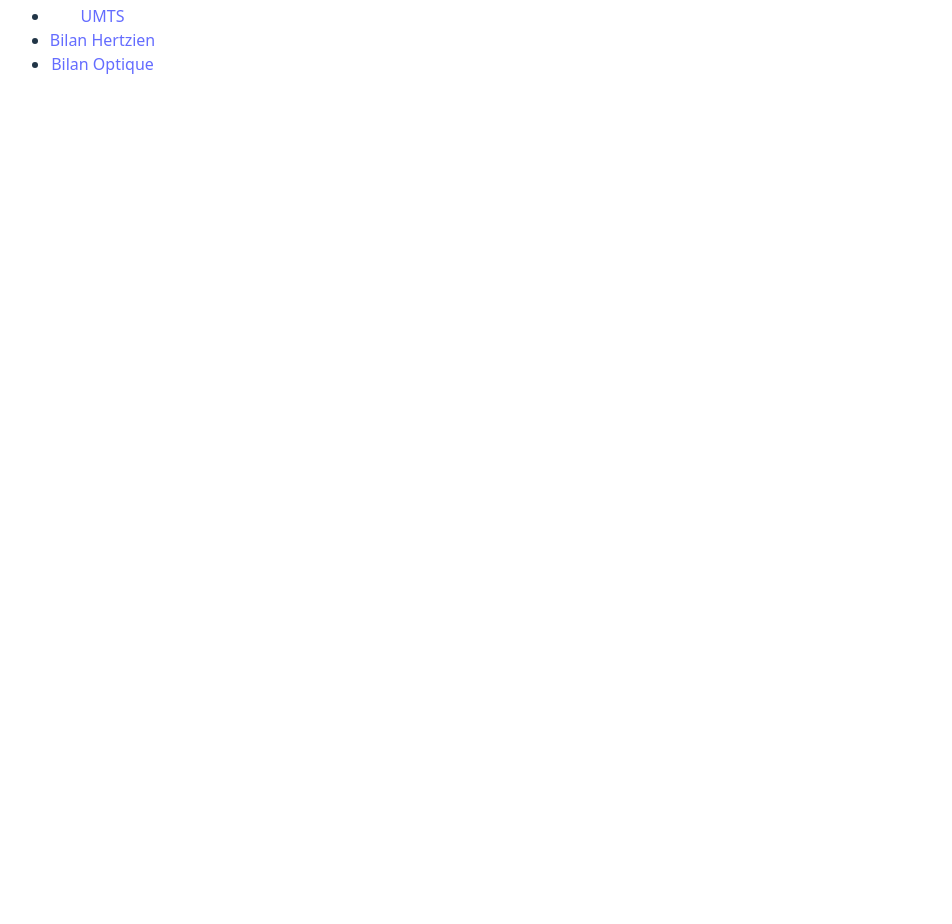
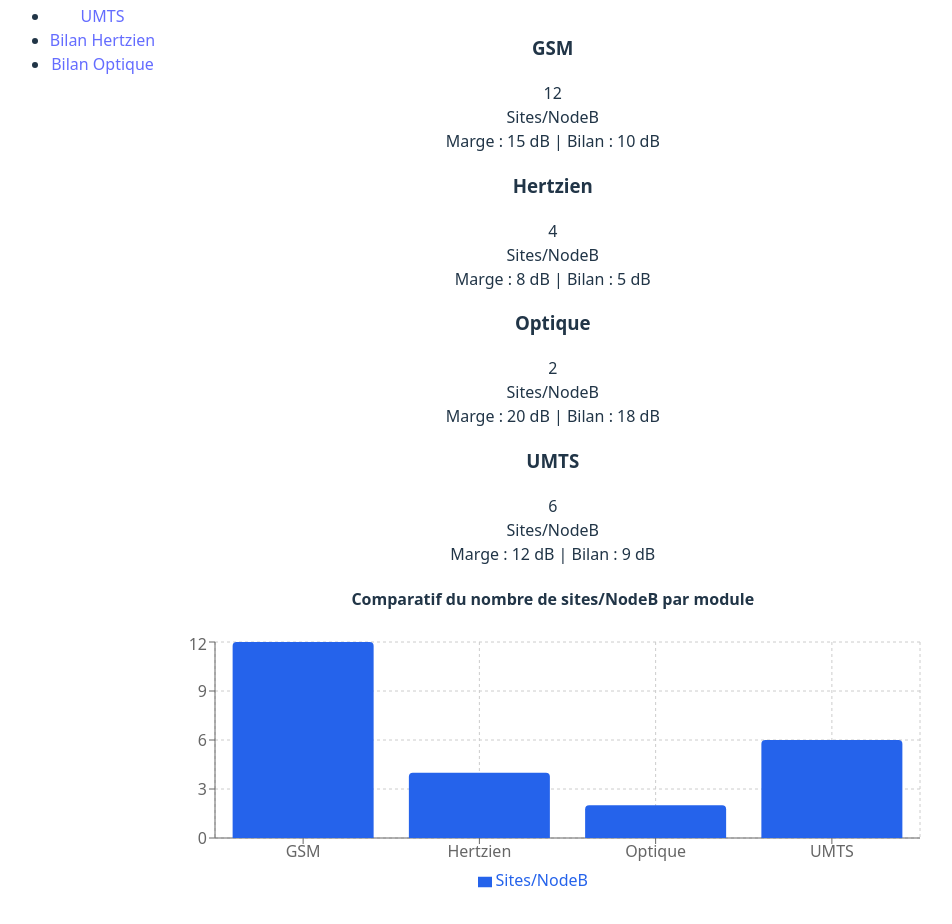
Before and after one commit to pycrafted/esmt_esp, a React (Vite) app: page / in a window 1280 px wide. Shown: the part 217-1141 px from the top of the page, without its empty margins (160-1112 px from the left). Before the commit the page ends 989 px from the top, so only its background shows below. Built offline with nearby package versions, Linux system fonts and the light colour scheme.

Commit message:
feat(dashboard): ajout du dashboard récapitulatif avec cartes modules et graphique comparatif

```diff
--- a/src/App.tsx
+++ b/src/App.tsx
@@ -4,9 +4,10 @@ import GSMForm from './components/gsm/GSMForm';
 import HertzienForm from './components/hertzien/HertzienForm';
 import OptiqueForm from './components/optique/OptiqueForm';
 import UMTSForm from './components/umts/UMTSForm';
+import Dashboard from './components/dashboard/Dashboard';
 import './App.css';
 
-const Dashboard = () => <div>Bienvenue sur le Dashboard</div>;
+const DashboardPage = () => <Dashboard />;
 const GSM = () => <GSMForm />;
 const UMTS = () => <UMTSForm />;
 const Hertzien = () => <HertzienForm />;
@@ -17,7 +18,7 @@ function App() {
     <Router>
       <Layout>
         <Routes>
-          <Route path="/" element={<Dashboard />} />
+          <Route path="/" element={<DashboardPage />} />
           <Route path="/gsm" element={<GSM />} />
           <Route path="/umts" element={<UMTS />} />
           <Route path="/hertzien" element={<Hertzien />} />
--- /dev/null
+++ b/src/components/dashboard/Dashboard.tsx
@@ -0,0 +1,41 @@
+import React from 'react';
+import { BarChart, Bar, XAxis, YAxis, CartesianGrid, Tooltip, ResponsiveContainer, Legend } from 'recharts';
+
+// Données fictives pour le dashboard
+const stats = [
+  { module: 'GSM', sites: 12, marge: 15, bilan: 10 },
+  { module: 'Hertzien', sites: 4, marge: 8, bilan: 5 },
+  { module: 'Optique', sites: 2, marge: 20, bilan: 18 },
+  { module: 'UMTS', sites: 6, marge: 12, bilan: 9 },
+];
+
+const Dashboard: React.FC = () => (
+  <div className="max-w-5xl mx-auto p-6">
+    <h2 className="text-2xl font-bold mb-6">Dashboard récapitulatif</h2>
+    <div className="grid grid-cols-1 md:grid-cols-2 gap-6 mb-8">
+      {stats.map((s) => (
+        <div key={s.module} className="bg-white rounded shadow p-5 flex flex-col items-center">
+          <h3 className="text-lg font-semibold mb-2">{s.module}</h3>
+          <div className="text-3xl font-bold text-blue-700 mb-1">{s.sites}</div>
+          <div className="text-gray-600">Sites/NodeB</div>
+          <div className="mt-2 text-sm text-gray-500">Marge : {s.marge} dB | Bilan : {s.bilan} dB</div>
+        </div>
+      ))}
+    </div>
+    <div className="bg-white rounded shadow p-5">
+      <h4 className="font-semibold mb-4">Comparatif du nombre de sites/NodeB par module</h4>
+      <ResponsiveContainer width="100%" height={260}>
+        <BarChart data={stats} margin={{ top: 10, right: 30, left: 0, bottom: 0 }}>
+          <CartesianGrid strokeDasharray="3 3" />
+          <XAxis dataKey="module" />
+          <YAxis allowDecimals={false} />
+          <Tooltip />
+          <Legend />
+          <Bar dataKey="sites" fill="#2563eb" name="Sites/NodeB" radius={[4, 4, 0, 0]} />
+        </BarChart>
+      </ResponsiveContainer>
+    </div>
+  </div>
+);
+
+export default Dashboard;
```
